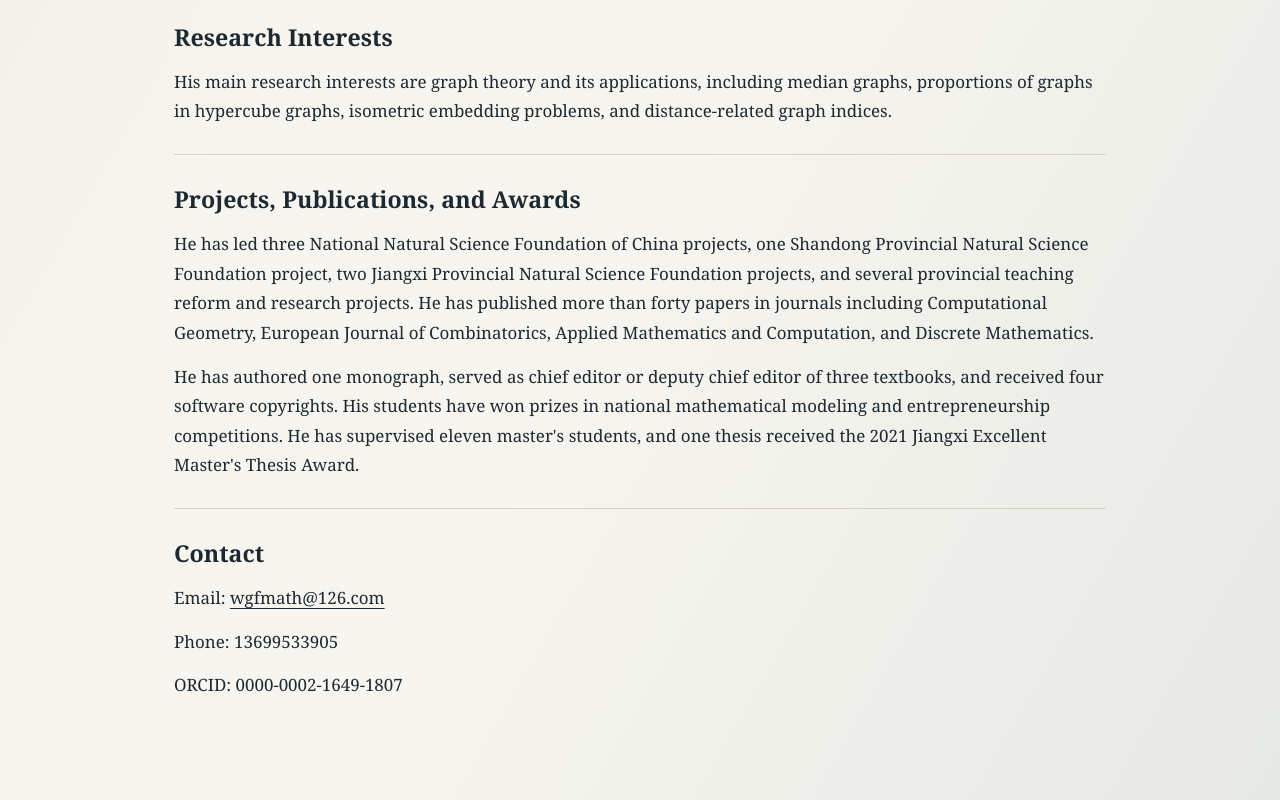
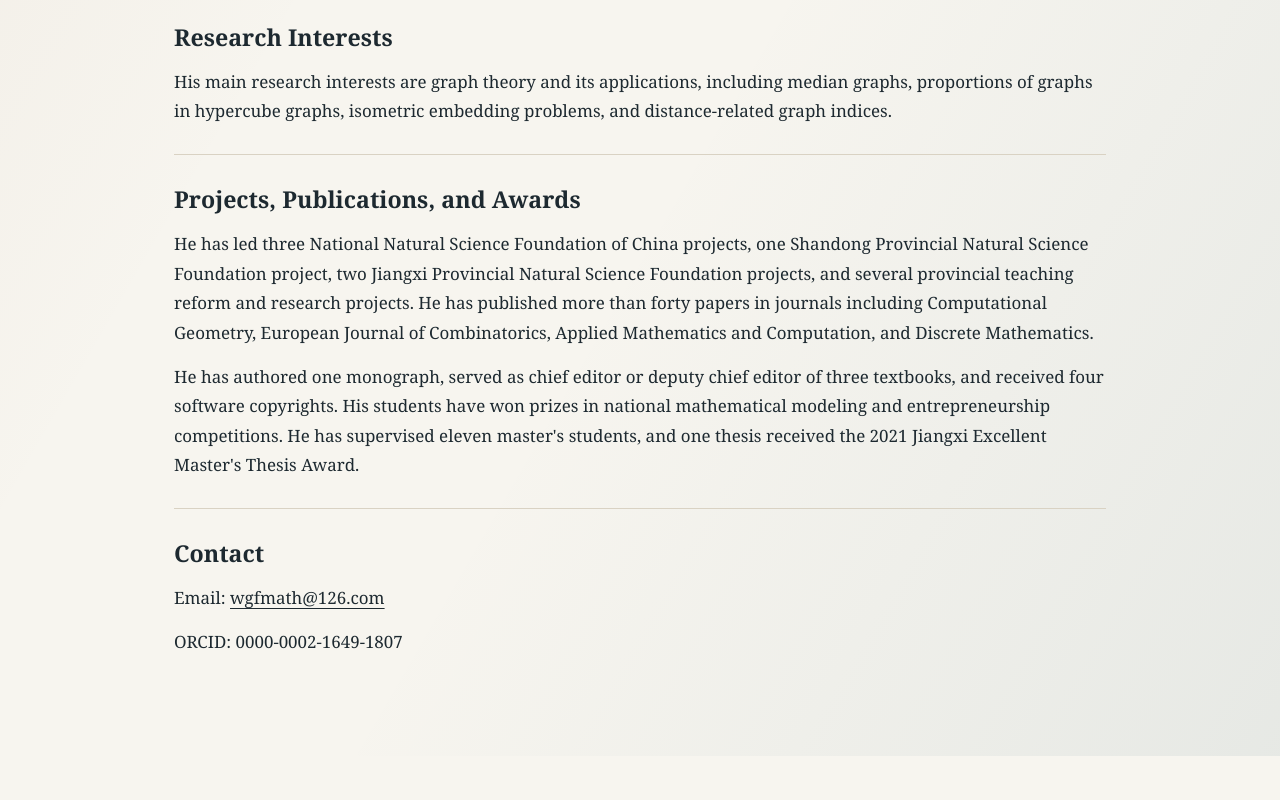
Before and after one commit to wgfmath/wgfmath.github.io, a plain HTML site: page index.html in a window 1280 px wide. Shown: the part 938-1738 px from the top of the page. After the commit the page ends 1694 px from the top, so only its background shows below. Drawn offline with Linux system fonts and the light colour scheme.

Commit message:
Add files via upload

```diff
--- a/index.html
+++ b/index.html
@@ -80,7 +80,6 @@
       <section class="profile-section contact-list">
         <h2>Contact</h2>
         <p>Email: <a href="mailto:wgfmath@126.com">wgfmath@126.com</a></p>
-        <p>Phone: 13699533905</p>
         <p>ORCID: 0000-0002-1649-1807</p>
       </section>
     </main>
```
